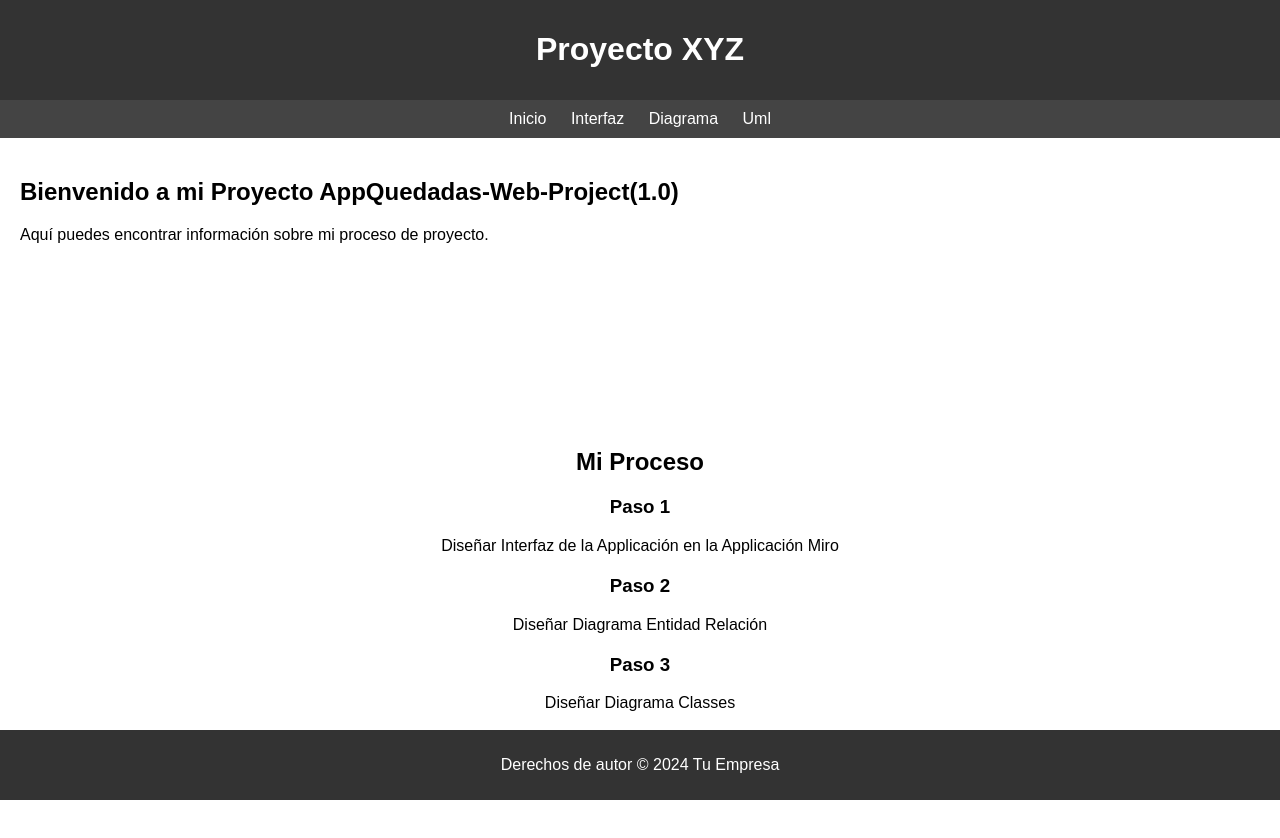
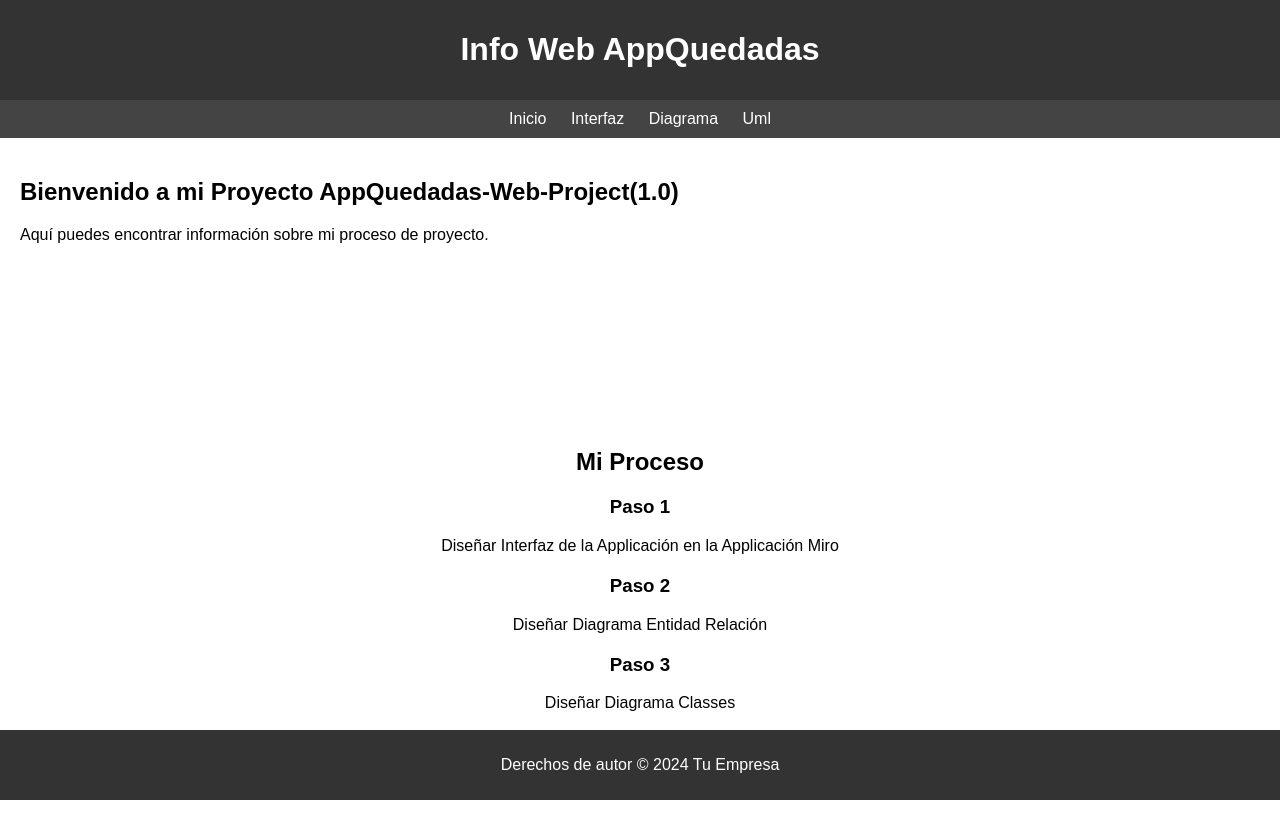
Before and after one commit to jabe394/AppQuedadas, a plain HTML site: page index.html in a window 1280 px wide. Drawn offline with Linux system fonts and the light colour scheme.

Commit message:
Update index.html

```diff
--- a/index.html
+++ b/index.html
@@ -3,7 +3,7 @@
 <head>
     <meta charset="UTF-8">
     <meta name="viewport" content="width=device-width, initial-scale=1.0">
-    <title>AppQuedadas-Web-Project(1.0)</title>
+    <title>Info Web AppQuedadas</title>
     <style>
         body {
             font-family: Arial, sans-serif;
@@ -55,7 +55,7 @@
 </head>
 <body>
     <header>
-        <h1>Proyecto XYZ</h1>
+        <h1>Info Web AppQuedadas</h1>
     </header>
     <nav>
         <a href="./index.html">Inicio</a>
```
